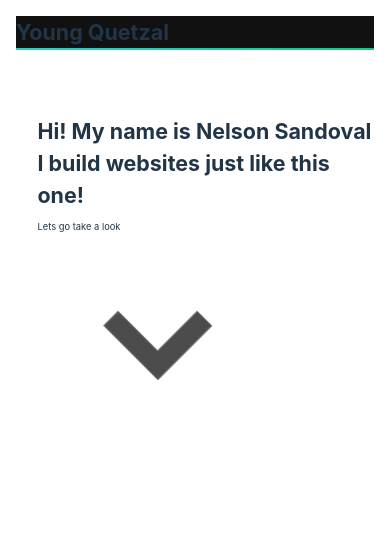
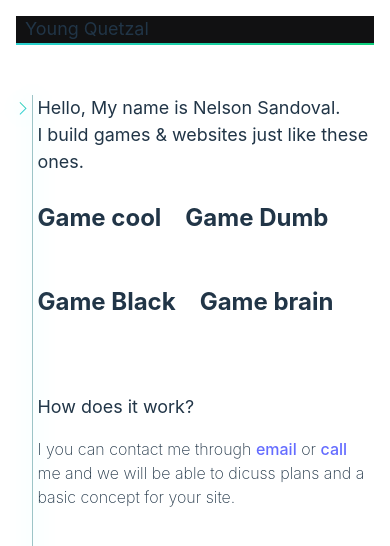
Before and after one commit to MrMushroomSharp/Young-Quetzal, a React (Vite) app in the folder Client/: page / in a window 390 px wide. Shown: the top 546 px of the page. Built offline with nearby package versions, Linux system fonts and the light colour scheme.

Commit message:
More complex designs added.
Issue with adding more elements to nav. May have to find another approach to creating gradient bar.

```diff
--- a/Client/src/App.jsx
+++ b/Client/src/App.jsx
@@ -1,10 +1,14 @@
+import './App.css'
+
 import Navbar from './Components/Navbar'
+import PageLine from './Components/PageLine'
 import Home from './pages/Home'
 
 function App() {
   return (
     <>
       <Navbar />
+      <PageLine />
       <Home />
     </>
   )
--- a/Client/src/Components/Navbar.jsx
+++ b/Client/src/Components/Navbar.jsx
@@ -1,5 +1,5 @@
 import React from 'react'
-import './navbar.css'
+import './components.css'
 
 function Navbar() {
     return (
--- /dev/null
+++ b/Client/src/Components/PageLine.jsx
@@ -0,0 +1,14 @@
+import React from 'react'
+import './components.css'
+
+function PageLine() {
+    return (
+        <>
+            <div className="arrow"></div>
+            <div className='line'>
+            </div>
+        </>
+    )
+}
+
+export default PageLine
--- /dev/null
+++ b/Client/src/Components/components.css
@@ -0,0 +1,64 @@
+.navbar-cont {
+    background: linear-gradient(to left, #0CCF7B, #29CFCF);
+    padding-bottom: 2px;
+    margin-bottom: 8em;
+}
+
+.navbar {
+    background: #111112;
+    height: 3.5em;
+}
+
+.navbar h1 {
+    margin-bottom: 0px;
+    padding-left: 0.5em;
+    width: 10em;
+    margin-top: 0px;
+}
+
+/*PAGELINE*/
+.line {
+    width: 5px;
+    height: 50em;
+    border-right: 2px solid rgb(157, 196, 199);
+    filter: drop-shadow(0 0 0.75rem #86f9f9);
+    float: left;
+    margin-left: 2.2%;
+}
+
+.arrow {
+    height: 20px;
+    width: 20px;
+
+    border-top: 4px solid #29cfcf;
+    border-left: 4px solid #29Cfba;
+
+    transform: rotate(135deg);
+    filter: drop-shadow(0 0 0.75rem #86f9f9);
+
+    margin: 0px;
+    margin-top: 1.2em;
+    float: left;
+}
+
+@media only screen and (max-width: 856px) {
+    .arrow {
+        width: 2vw;
+        height: 2vw;
+        border-width: 0.5vw;
+        margin-top: 2.5%
+    }
+
+    .navbar {
+        height: 3%;
+    }
+
+    .navbar-cont {
+        margin-bottom: 14%;
+    }
+
+    .line {
+        margin-left: 0.5%;
+        border-width: 1px;
+    }
+}
--- a/Client/src/Components/navbar.css
+++ /dev/null
@@ -1,24 +0,0 @@
-.navbar-cont {
-    background: linear-gradient(to left, #0CCF7B, #29CFCF);
-    padding-bottom: 2px;
-    margin-bottom: 8em;
-}
-
-.navbar {
-    background: #111112;
-    height: 3.5em;
-}
-
-.navbar h1 {
-    margin-bottom: 0px;
-}
-
-@media only screen and (max-width: 703px) {
-    .navbar {
-        height: 3%;
-    }
-
-    .navbar-cont {
-        margin-bottom: 18%;
-    }
-}
--- a/Client/src/index.css
+++ b/Client/src/index.css
@@ -1,7 +1,7 @@
 :root {
   font-family: Inter, system-ui, Avenir, Helvetica, Arial, sans-serif;
   line-height: 1.5;
-  font-weight: 400;
+  font-weight: 200;
 
   color-scheme: light dark;
   color: rgba(255, 255, 255, 0.87);
@@ -26,15 +26,12 @@ a:hover {
 
 h1 {
   font-size: 2.5em;
+  font-weight: 400;
 }
 
-@media only screen and (max-width: 703px) {
+@media only screen and (max-width: 856px) {
   h1 {
-    font-size: 5.5vw;
-  }
-
-  p {
-    font-size: 2.4vw;
+    font-size: 4.6vw;
   }
 }
 
--- a/Client/src/pages/Home.jsx
+++ b/Client/src/pages/Home.jsx
@@ -1,15 +1,24 @@
 import React from 'react'
 import './pages.css'
-import arrow from "../assets/arrow.png"
 
 function Home() {
     return (
         <div className='home'>
             <div className='title'>
-                <h1>Hi! My name is Nelson Sandoval</h1>
-                <h1>I build websites just like this one!</h1>
-                <p>Lets go take a look</p>
-                <img src={arrow} classname="" />
+                <h1>Hello, My name is Nelson Sandoval.</h1>
+                <h1>I build games &#38; websites just like these ones.</h1>
+            </div>
+
+            <div className="apps-display">
+                <h2>Game cool</h2>
+                <h2>Game Dumb</h2>
+                <h2>Game Black</h2>
+                <h2>Game brain</h2>
+            </div>
+
+            <div className='process'>
+                <h1>How does it work?</h1>
+                <p>I you can contact me through <a href="">email</a> or <a href="">call</a> me and we will be able to dicuss plans and a basic concept for your site.</p>
             </div>
         </div>
     )
--- a/Client/src/pages/pages.css
+++ b/Client/src/pages/pages.css
@@ -1,7 +1,19 @@
+.home {
+    margin-left: 6%;
+}
+
 .home .title h1 {
     margin: 0px;
 }
 
-.home .title {
-    margin-left: 6%;
+.apps-display {
+    display: flex;
+    flex-direction: row;
+    flex-wrap: wrap;
+    margin-bottom: 15%;
 }
+
+.apps-display h2 {
+    margin: 1em;
+    margin-left: 0px;
+}
```
Also changed, not shown: Client/src/App.css (added), Client/src/assets/arrow.png (deleted).
